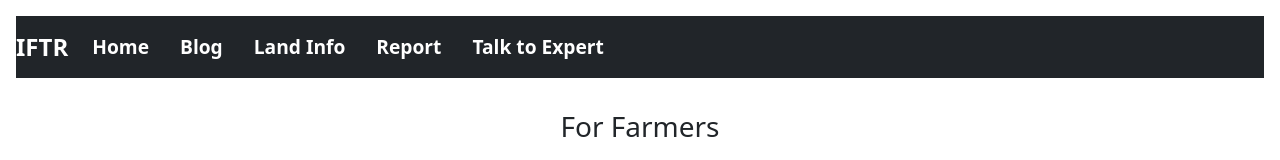
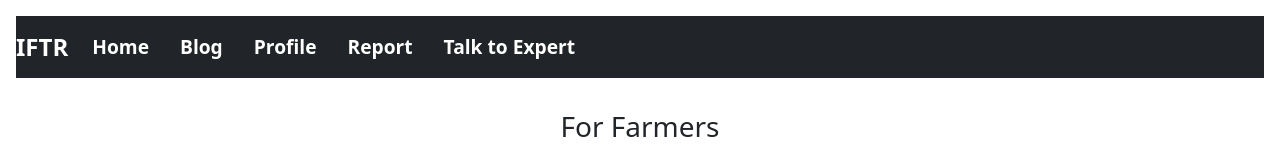
Before and after one commit to cfghyderabad24/Team-30, a React (Create React App) app in the folder frontend/: page /blog in a window 1280 px wide. Shown: the top 160 px of the page. Built offline with nearby package versions, Linux system fonts and the light colour scheme.

Commit message:
added file

```diff
--- a/frontend/src/components/farmer/horibar/Horibar.js
+++ b/frontend/src/components/farmer/horibar/Horibar.js
@@ -14,7 +14,7 @@
           <Nav className="ml-auto">
             <Nav.Link as={Link} to="/home">Home</Nav.Link>
             <Nav.Link as={Link} to="/blog">Blog</Nav.Link>
-            <Nav.Link as={Link} to="/landinfo">Land Info</Nav.Link>
+            <Nav.Link as={Link} to="/profile">Profile</Nav.Link>
             <Nav.Link as={Link} to="/report">Report</Nav.Link>
             <Nav.Link as={Link} to="/talk-to-expert">Talk to Expert</Nav.Link>
           </Nav>
```
Also changed, not shown: frontend/src/components/farmer/profile/Profile.css (indentation only), frontend/src/components/farmer/profile/Profile.js (line endings or trailing spaces).
